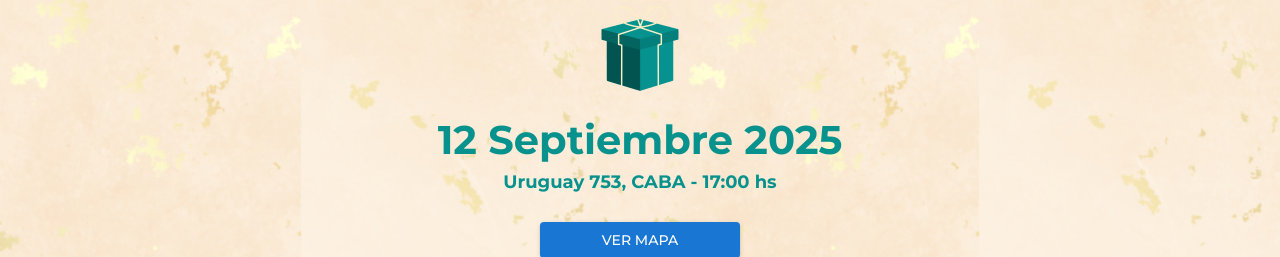
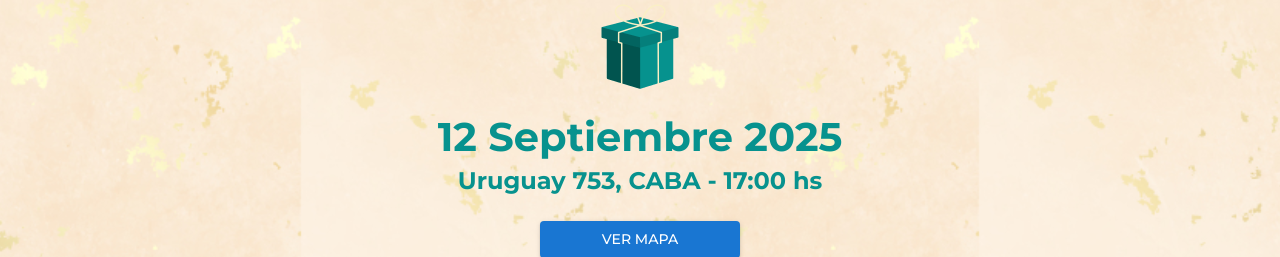
Before and after one commit to arevalopablo/wedding, a React (Vite) app: page / in a window 1280 px wide. Shown: the part 1710-1967 px from the top of the page. Built offline with nearby package versions, Linux system fonts and the light colour scheme.

Commit message:
'update'

```diff
--- a/src/components/info/Info.tsx
+++ b/src/components/info/Info.tsx
@@ -30,7 +30,7 @@ const Info = (props: Props) => {
           </ImageListItem>
         </ImageList>
         <Typography variant="h1" fontWeight={'bold'} >{subtext}</Typography>
-        <Typography variant="h2" fontWeight={'bold'} fontSize={{xs: '18px'}}>{description}</Typography>
+        <Typography variant="h2" fontWeight={'bold'} fontSize={{xs: '18px', md: '24px'}}>{description}</Typography>
         {showBtn && <Button variant="contained" className="btn"> {btnText}</Button>}
       </Box>
     </Box>
--- a/src/pages/Home.tsx
+++ b/src/pages/Home.tsx
@@ -1,4 +1,4 @@
-import { Box, Grid } from "@mui/material";
+import { Box, Grid, Typography } from "@mui/material";
 import Timer from "../components/timer/Timer";
 import Phrase from "../components/phrase/Phrase";
 import Carousel from "../components/carousel/Carousel";
@@ -11,11 +11,23 @@ import gondole from '../assets/gondole.jpg'
 // import Events from "../components/timeline/Events";
 import Form from "../components/form/Form";
 import regalo from '../assets/regalo.gif'
+import secret from '../assets/secret.jpg'
+import { useState } from "react";
 
 const Home = () => {
+  const [loading, setLoading] = useState<boolean>(true)
+
+  setInterval(() => {
+    setLoading(false)
+  }, 5000);
+
   return (
     <Box>
-      <Grid container>
+      {loading ?
+      <Box sx={{height: '100vh', color: '#fff', background: `url(${secret})`, backgroundSize: 'contain'}} display={'flex'} alignItems={'flex-end'} justifyContent={'center'} pb={'100px'}>
+        <Typography variant="h2" sx={{}}>QUEREMOS CONTARTE ALGO</Typography>
+      </Box> : (
+        <Grid container>
         <Grid size={12}>
           <Hero />
         </Grid>
@@ -54,6 +66,9 @@ const Home = () => {
           <Form />
         </Grid>
       </Grid>
+      )}
+
+
     </Box>
   );
 };
```
Also changed, not shown: src/assets/foto_nueva.jpeg (added), src/assets/secret.jpg (added).
